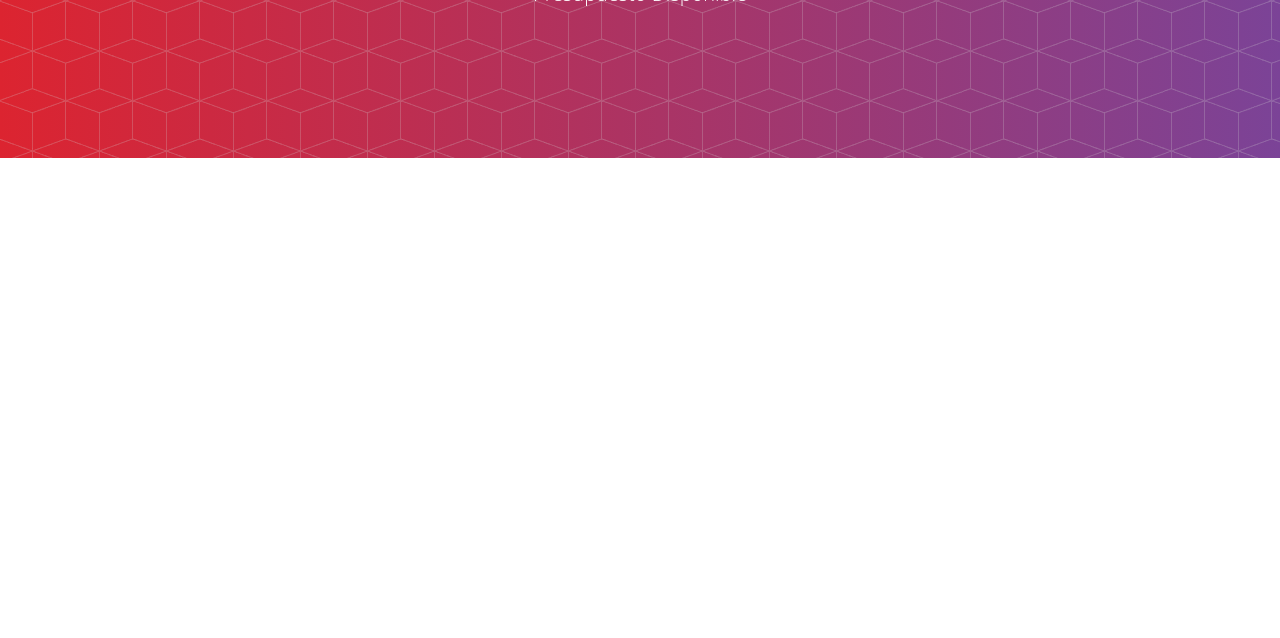
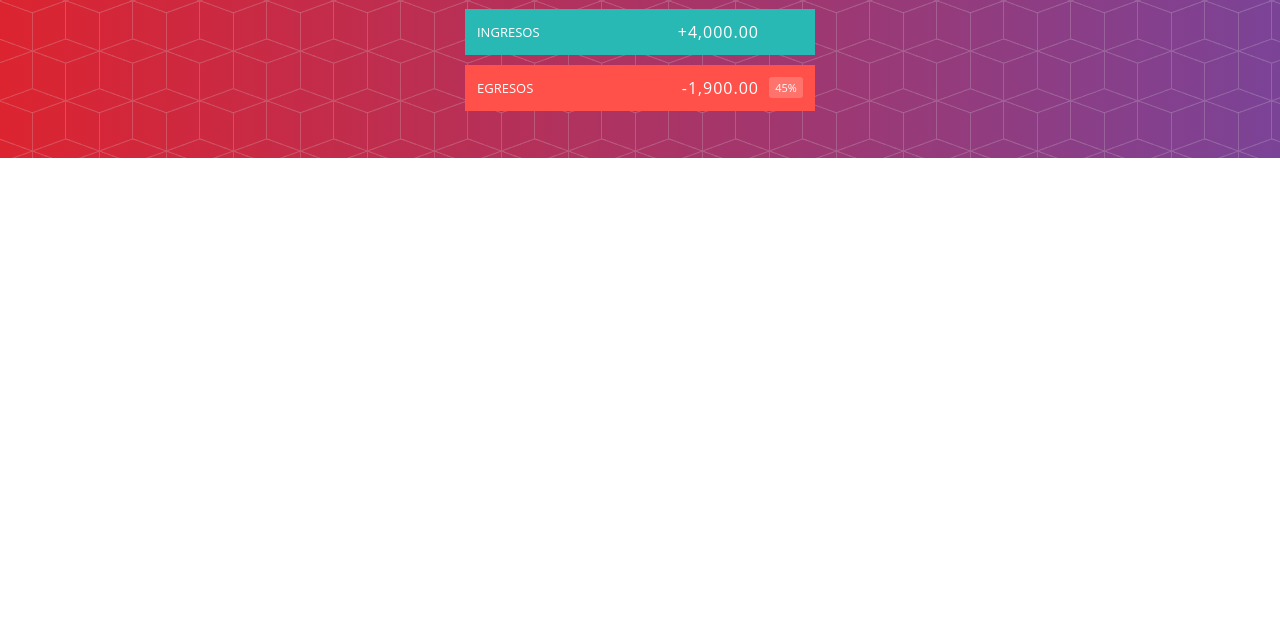
Before and after one commit to Miguel1126/Budget_App, a plain HTML site: page index.html in a window 1280 px wide. Shown: the part 162-800 px from the top of the page. Drawn offline with Linux system fonts and the light colour scheme.

Commit message:
Layouts and adding classes to the styles.css file

```diff
--- a/css/styles.css
+++ b/css/styles.css
@@ -4,7 +4,7 @@
     box-sizing: border-box;
 }
 
-.limpiarEstilos::after {
+.clearStyles::after {
     content: "";
     display: table;
     clear: both;
@@ -19,7 +19,7 @@ body {
     font-weight: 400;
 }
 
-.derecha { float: right; }
+.right { float: right; }
 .rojo { color: #FF5049 !important; }
 .rojofocus:focus { border: 1px solid #FF5049 !important; }
 
@@ -53,7 +53,7 @@ body {
     font-weight: 300;
 }
 
-.presupuesto_valor {
+.budget_value {
     font-weight: 300;
     font-size: 46px;
     text-align: center;
@@ -61,37 +61,37 @@ body {
     letter-spacing: 2px;
 }
 
-.presupuesto_ingreso,
-.presupuesto_egreso {
+.budget_income,
+.budget_egress {
     padding: 12px;
     text-transform: uppercase;
 }
 
-.presupuesto_ingreso {
+.budget_income {
     margin-bottom: 10px;
     background-color: #28B9B5;
 }
 
-.presupuesto_egreso {
+.budget_egress {
     background-color: #FF5049;
 }
 
-.presupuesto_ingreso--texto,
-.presupuesto_egreso--texto {
+.budget_income--text,
+.budget_egress--text {
     float: left;
     font-size: 13px;
     color: #fff;
     margin-top: 2px;
 }
 
-.presupuesto_ingreso--valor,
-.presupuesto_egreso--valor {
+.budget_income--value,
+.budget_egress--value {
     letter-spacing: 1px;
     float: left;
 }
 
-.presupuesto_ingreso--porcentaje,
-.presupuesto_egreso--porcentaje {
+.budget_income--percentage,
+.budget_egress--percentage {
     float: left;
     width: 34px;
     font-size: 11px;
@@ -99,14 +99,14 @@ body {
     margin-left: 10px;
 }
 
-.presupuesto_egreso--porcentaje {
+.budget_egress--percentage {
     background-color: rgba(255, 255, 255, 0.2);
     text-align: center;
     border-radius: 3px;
 }
 
 
-.agregar {
+.add {
     padding: 14px;
     border-bottom: 1px solid #e7e7e7;
     background-color: #f7f7f7;
--- a/index.html
+++ b/index.html
@@ -13,6 +13,21 @@
             <div class="budget_title">
                 Presupuesto Disponible
             </div>
+            <div class="budget_value">+ 2,000.00</div>
+            <div class="budget_income clearStyles">
+                <div class="budget_income--text">Ingresos</div>
+                <div class="right">
+                    <div class="budget_income--value">+4,000.00</div>
+                    <div class="budget_income--percentage">&nbsp;</div>
+                </div>
+            </div>
+            <div class="budget_egress clearStyles">
+                <div class="budget_egress--text">Egresos</div>
+                    <div class="right clearStyles">
+                        <div class="budget_egress--value">-1,900.00</div>
+                        <div class="budget_egress--percentage">45%</div>
+                    </div>
+            </div>
         </div>
     </div>
 
```
